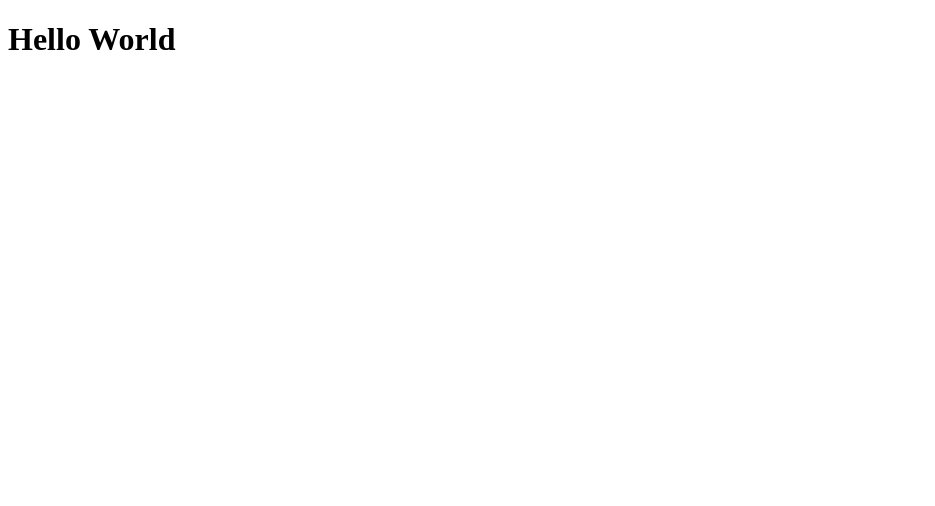
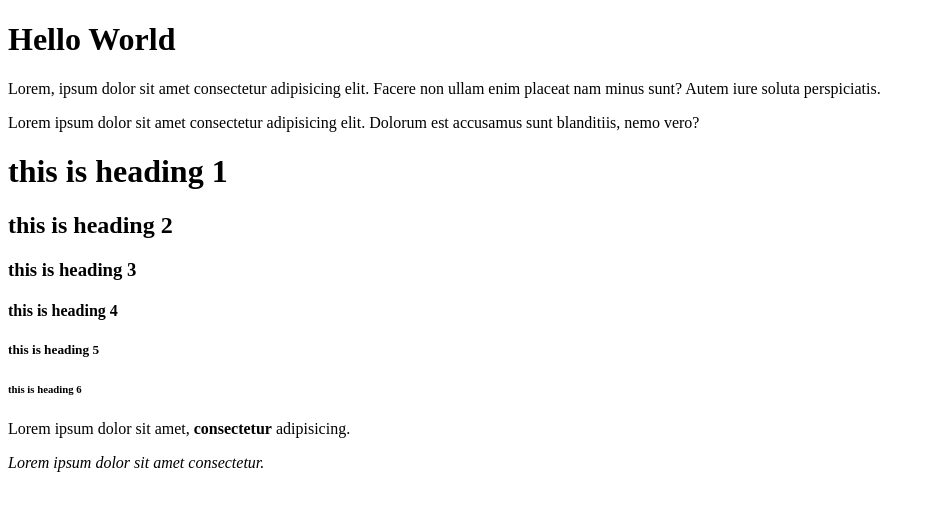
Before and after one commit to nsyafantrin/git_test, a plain HTML site: page html-boilerplate/index.html in a window 1280 px wide. Shown: the whole page, without its empty margins (0-935 px from the left). Drawn offline with Linux system fonts and the light colour scheme.

Commit message:
create : paragraph, heading level, strong and em element, continue nested and comment.

```diff
--- a/html-boilerplate/index.html
+++ b/html-boilerplate/index.html
@@ -8,5 +8,20 @@
 </head>
 <body>
     <h1>Hello World</h1>
+    <p>Lorem, ipsum dolor sit amet consectetur adipisicing elit. Facere non ullam enim placeat nam minus sunt? Autem iure soluta perspiciatis.</p> <!-- Paragraph Element -->
+
+    <p>Lorem ipsum dolor sit amet consectetur adipisicing elit. Dolorum est accusamus sunt blanditiis, nemo vero?</p>
+
+    <h1>this is heading 1</h1> <!-- heading level -->
+    <h2>this is heading 2</h2>
+    <h3>this is heading 3</h3>
+    <h4>this is heading 4</h4>
+    <h5>this is heading 5</h5>
+    <h6>this is heading 6</h6>
+
+    <p>Lorem ipsum dolor sit amet, <strong>consectetur</strong> adipisicing.</p> <!-- Strong element-->
+
+    <em>Lorem ipsum dolor sit amet consectetur.</em> <!-- em element -->
+
 </body>
 </html>
```
